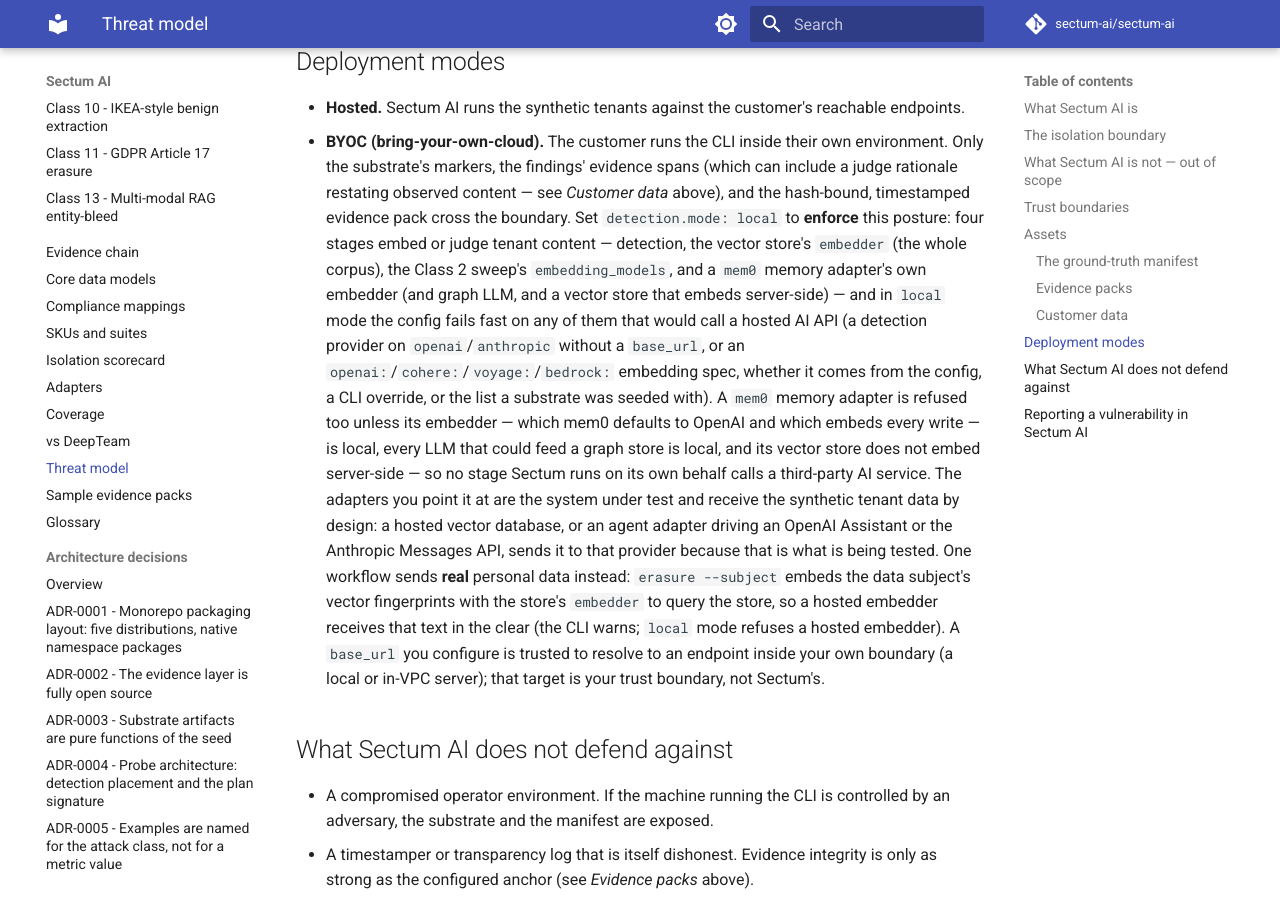
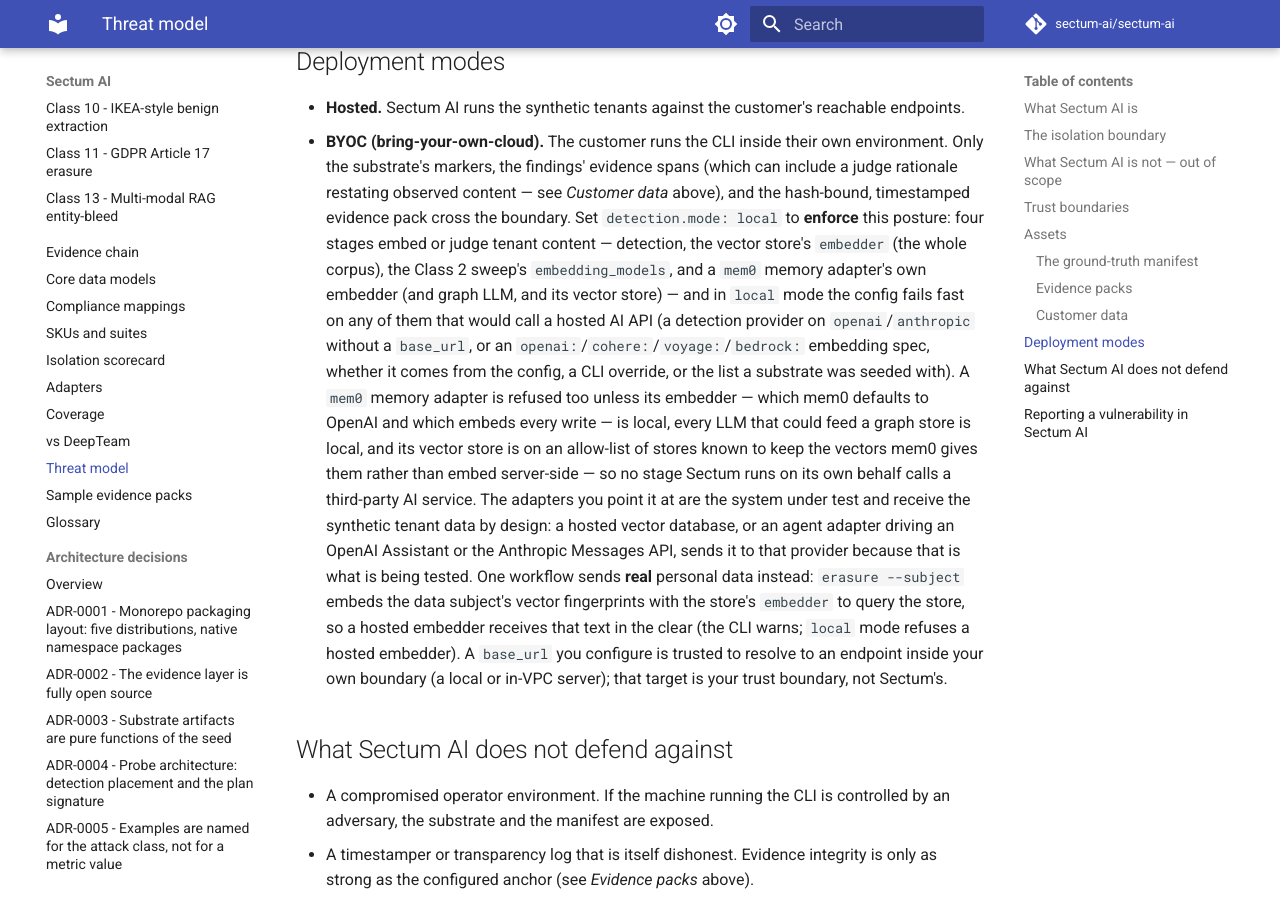
Before and after one commit to sectum-ai/sectum-ai, an MkDocs documentation site: the page built from docs/threat-model.md, in a window 1280 px wide and 900 px high, scrolled down 3328 px. Built offline with MkDocs 1.6.1 and Material for MkDocs 9.7.7, drawn with Linux system fonts in a browser that asks for light colours; comment, search, counter and statistics services are not loaded.

Commit message:
docs(vector): review cycle 39 - the remaining allow-list wording
- the threat model's full mem0 rule states the vector-store allow-list
- the configuration row says the store check runs with or without a graph
  store; the init template's store list reads as examples, not a closed list
- the allow-list comment says why baidu is left out (unverified)

```diff
--- a/docs/threat-model.md
+++ b/docs/threat-model.md
@@ -150,15 +150,15 @@
   above), and the hash-bound, timestamped evidence pack cross the boundary. Set `detection.mode: local` to **enforce** this posture:
   four stages embed or judge tenant content — detection, the vector store's
   `embedder` (the whole corpus), the Class 2 sweep's `embedding_models`, and a
-  `mem0` memory adapter's own embedder (and graph LLM, and a vector store that
-  embeds server-side) — and
+  `mem0` memory adapter's own embedder (and graph LLM, and its vector store) — and
   in `local` mode the config fails fast on any of them that would call a hosted AI
   API (a detection provider on `openai`/`anthropic` without a `base_url`, or an
   `openai:`/`cohere:`/`voyage:`/`bedrock:` embedding spec, whether it comes from the
   config, a CLI override, or the list a substrate was seeded with). A `mem0` memory
   adapter is refused too unless its embedder — which mem0 defaults to OpenAI and
   which embeds every write — is local, every LLM that could feed a graph store is
-  local, and its vector store does not embed server-side — so no stage Sectum runs
+  local, and its vector store is on an allow-list of stores known to keep the
+  vectors mem0 gives them rather than embed server-side — so no stage Sectum runs
   on its own behalf calls a third-party AI service. The adapters you point it at
   are the system under test and receive the synthetic tenant data by design: a
   hosted vector database, or an agent adapter driving an OpenAI Assistant or the
```
Also changed, not shown: docs/configuration.md (+1 -1 lines), 2 other files.
